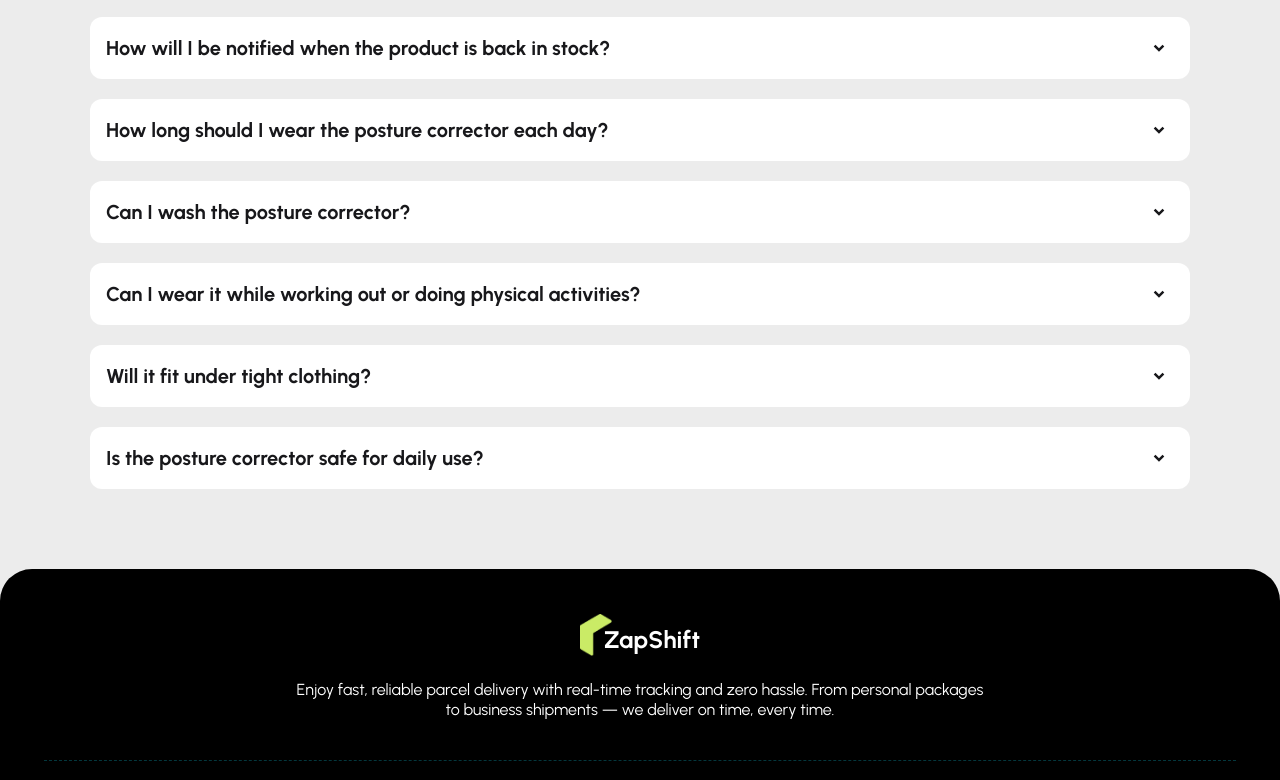
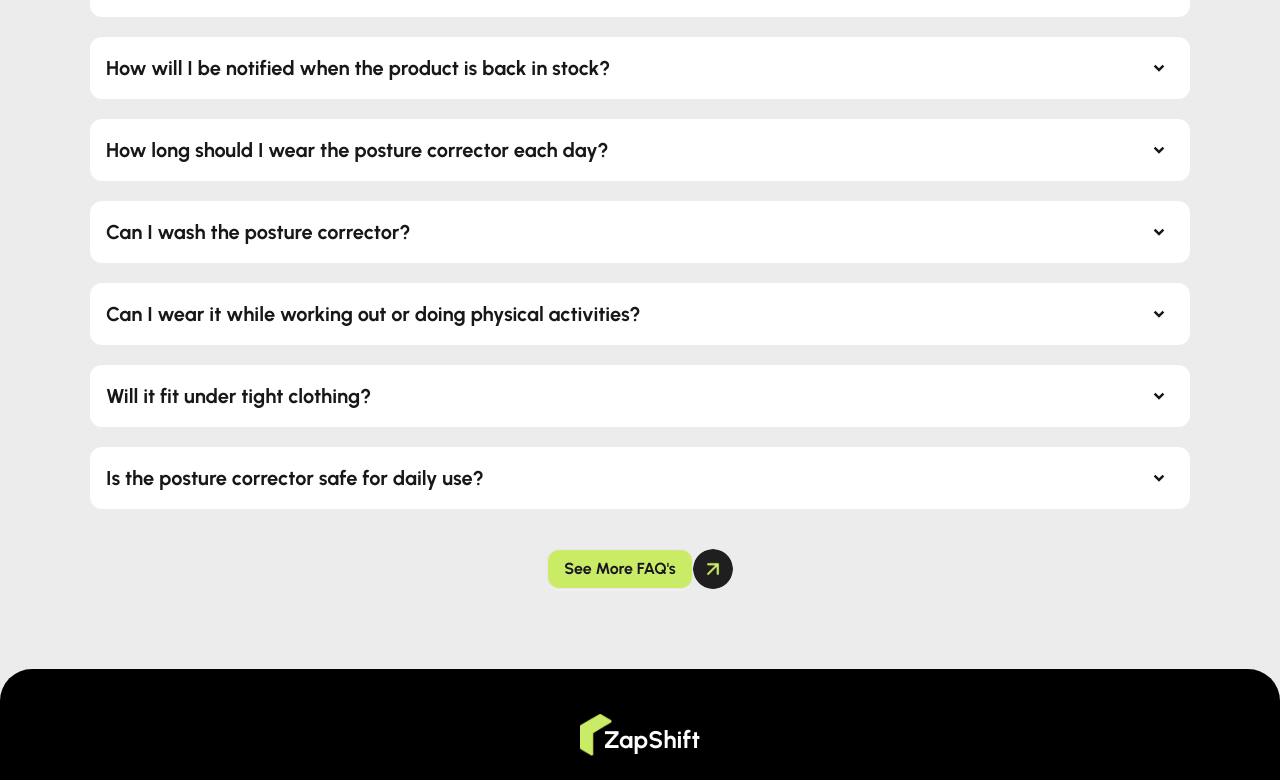
Before and after one commit to ashiqur0/zap-shift-client, a React (Vite) app: page / in a window 1280 px wide. Shown: the part 4498-5278 px from the top of the page. Built offline with nearby package versions, Linux system fonts and the light colour scheme.

Commit message:
Home Page: Update FAQ Section

```diff
--- a/src/pages/Home/FAQ/FAQ.jsx
+++ b/src/pages/Home/FAQ/FAQ.jsx
@@ -1,10 +1,12 @@
 import React, { useEffect, useState } from 'react';
 import { RiArrowDropDownLine } from "react-icons/ri";
 import { RiArrowDropUpLine } from "react-icons/ri";
+import arrowIcon from '../../../assets/arrow.jpg'
 
 const FAQ = () => {
 
     const [faqs, setFAQs] = useState([]);
+    const [seeMore, setSeeMore] = useState(false);
 
     useEffect(() => {
         fetch('/faq.json')
@@ -13,20 +15,23 @@ const FAQ = () => {
     }, [])
 
     const handleFAQ = (id) => {
+        const updated = faqs.map(faq =>
+            faq.id === id
+                ? { ...faq, open: !faq.open }
+                : { ...faq, open: false }
+        );
 
-        const openQuestions = faqs.map(faq => faq.id != id ? { open: false, question: faq.question, answer: faq.answer, id: faq.id } : { open: true, question: faq.question, answer: faq.answer, id: faq.id });
-
-        setFAQs(openQuestions);
-    }
+        setFAQs(updated);
+    };
 
     return (
         <div className='my-20 md:max-w-275 md:mx-auto mx-4'>
             <h1 className='md:text-3xl text-2xl font-extrabold text-secondary text-center'>Frequently Asked Question (FAQ)</h1>
             <p className='text-txt text-center max-w-200 mt-3 mx-auto'>Enhance posture, mobility, and well-being effortlessly with Posture Pro. Achieve proper alignment, reduce pain, and strengthen your body with ease!</p>
 
-            <div>
+            <div className='mt-5'>
                 {
-                    faqs.map(faq => (
+                    (seeMore ? faqs.slice(0, 5) : faqs).map(faq => (
                         <div key={faq.id}
                             onClick={() => {
                                 !faq.open && handleFAQ(faq.id);
@@ -47,6 +52,12 @@ const FAQ = () => {
                         </div>))
                 }
             </div>
+
+            <div className='w-full flex justify-center mt-10'>
+                <button onClick={() => setSeeMore(!seeMore)}
+                    className='btn bg-primary text-[1rem] font-bold rounded-xl'>{seeMore ? "See Less FAQ's" : "See More FAQ's"}</button>
+                <img src={arrowIcon} className={`rounded-full w-10 ${seeMore ? "rotate-180" : 'rotate-0'}`} alt="" />
+            </div>
         </div>
     );
 };
```
Also changed, not shown: src/assets/arrow.jpg (added).
